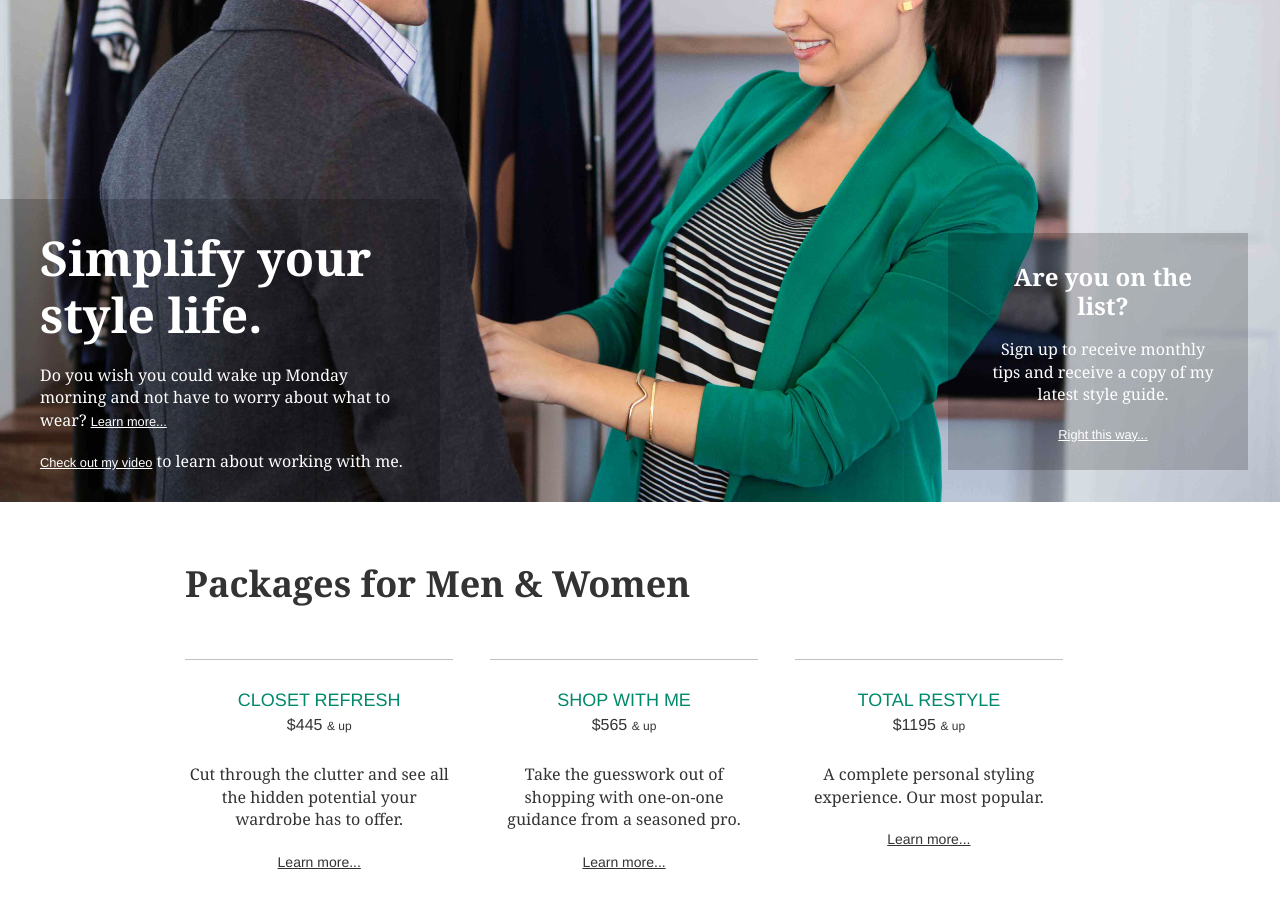
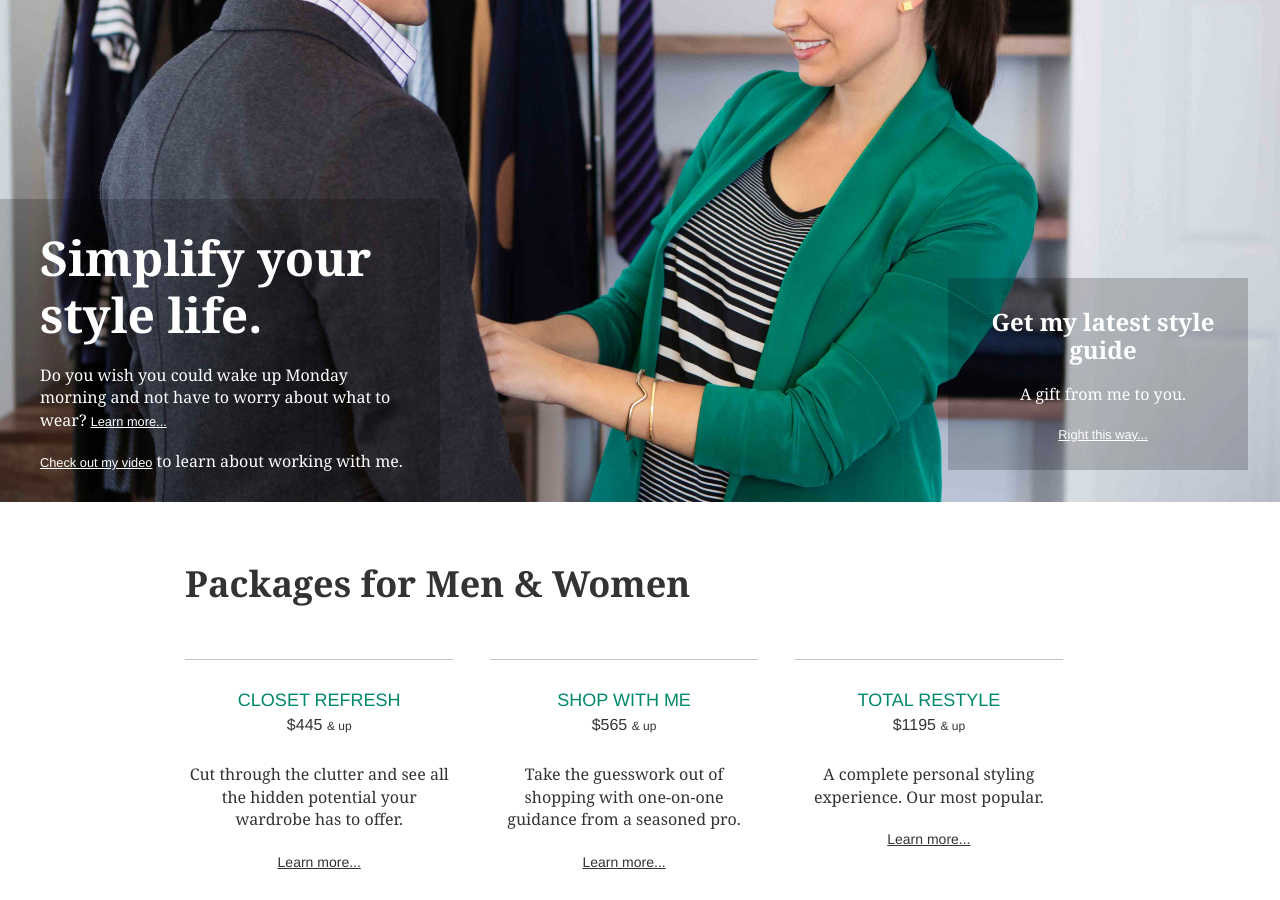
Before and after one commit to btaylor30/bryntaylor.com, a Jekyll site: the page built from index.html, in a window 1280 px wide and 900 px high, scrolled down 319 px. Built offline with Jekyll 4.4.1, drawn with Linux system fonts in a browser that asks for light colours; nearby versions of some CDN libraries; some web fonts are replaced; Markdown is read by kramdown in place of the engine named in the settings.

Commit message:
Updated index.html

```diff
--- a/index.html
+++ b/index.html
@@ -14,8 +14,8 @@ published: true
     <p><a class="video-toggle" href="http://www.youtube.com/watch?v=w01uSblkppw">Check out my video</a> to learn about working with me.</p>
   </article>
   <aside class="book-callout">
-    <h1>Are you on the list?</h1>
-    <p>Sign up to receive monthly tips and receive a copy of my latest style guide.</p>
+    <h1>Get my latest style guide</h1>
+    <p>A gift from me to you.</p>
     <p><a href="http://therestylist.us2.list-manage.com/subscribe?u=af94a82e99e0b5bdf5a7d7a1e&id=eea1162356" target="_blank">Right this way...</a></p>
   </aside>
 </section>
```
